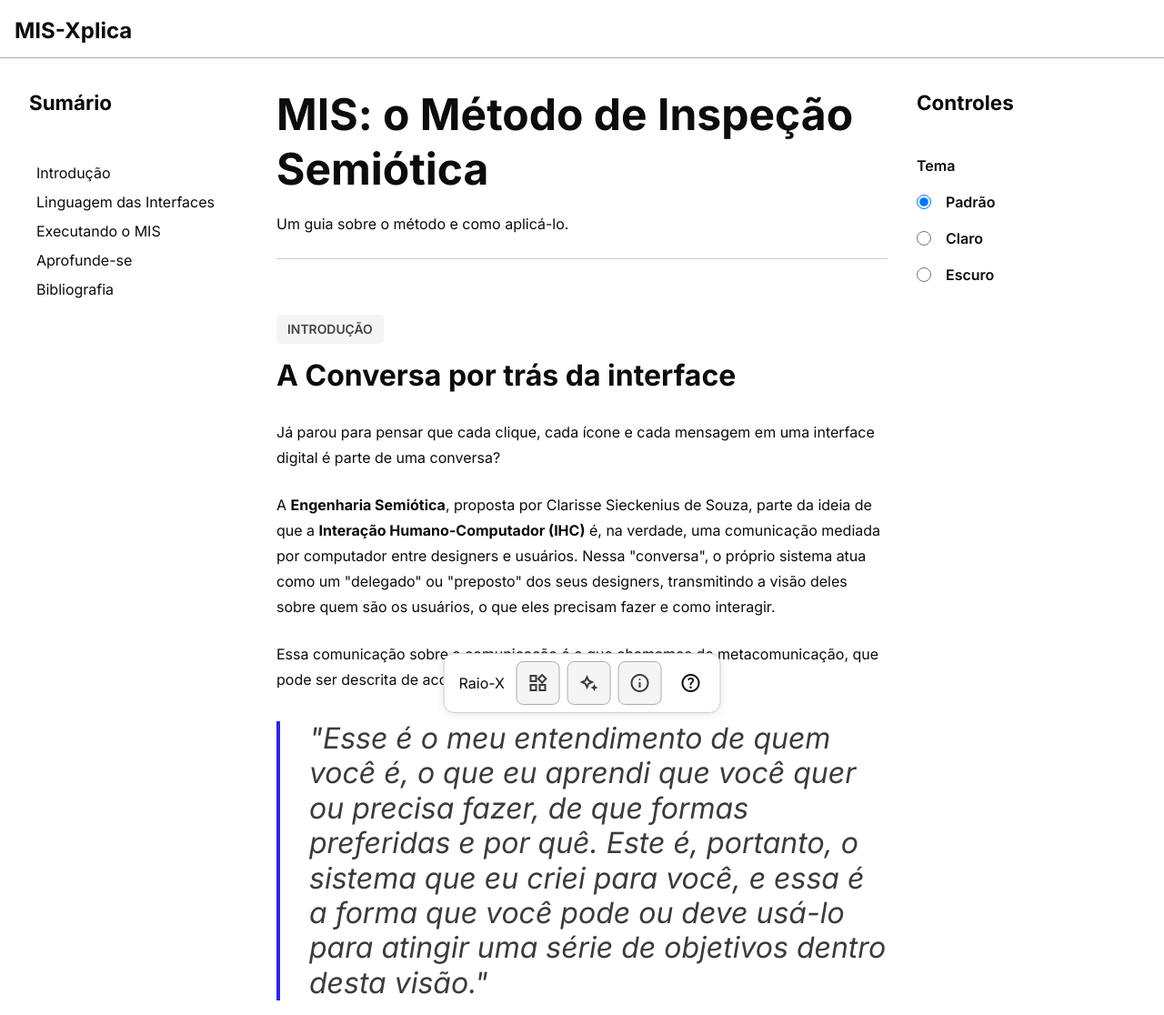
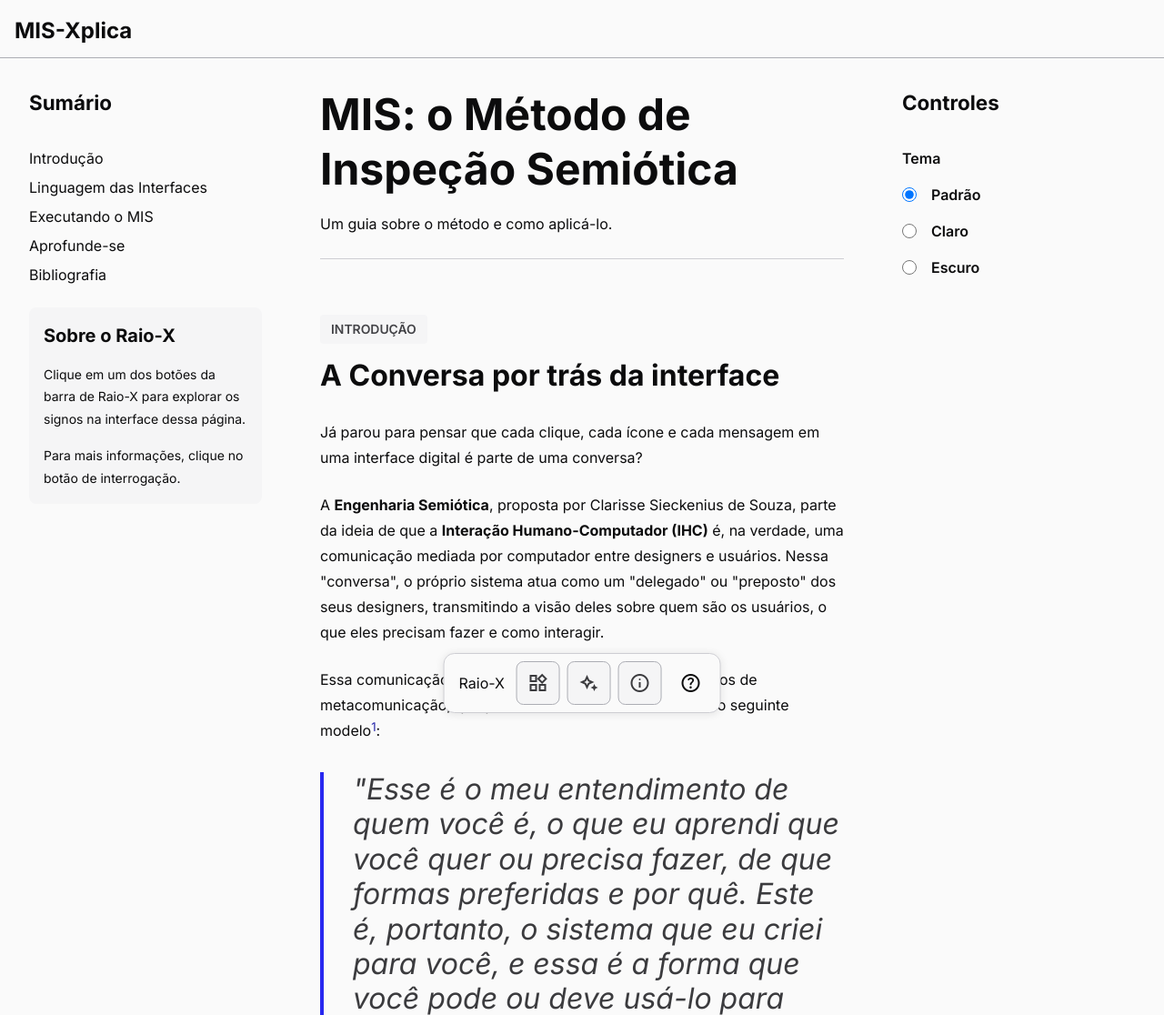
Before and after one commit to Fellipe-M-Silva/mis-xplica, a plain HTML site: page index.html in a window 1280 px wide. Shown: the top 1116 px of the page at 91% size. Drawn offline with nearby package versions, Linux system fonts and the light colour scheme; a web font is replaced by a local one.

Commit message:
feat: ajuste de layout e card explicativo do raio-x

```diff
--- a/css/colors.css
+++ b/css/colors.css
@@ -1,5 +1,6 @@
 :root {
 	--white: #ffffff;
+	--off-white: #fafafa;
 	/* Paleta Neutra: 'wild-sand' */
 	--wild-sand-50: #f5f5f6;
 	--wild-sand-100: #e5e5e8;
@@ -67,13 +68,13 @@
 :root:not([data-theme="dark"]):not([data-theme="default"]),
 body[data-theme="light"] {
 	/* Cores de Texto e Fundo (Usando a paleta neutra) */
-	--header-bg-color: var(--white);
+	--header-bg-color: var(--off-white);
+	--background-color: var(--off-white);
+	--background-color-alt: var(--wild-sand-50);
 	--header-text-color: var(--wild-sand-950);
 	--header-border-color: var(--wild-sand-300);
 	--text-color: var(--wild-sand-950);
 	--section-name-color: var(--wild-sand-800);
-	--background-color: var(--white);
-	--background-color-alt: var(--wild-sand-50);
 
 	/* Cores de Destaque e Interação (Usando a paleta primária) */
 	--primary-color: var(--blue-600);
--- a/css/dialog.css
+++ b/css/dialog.css
@@ -57,6 +57,7 @@
 
 .dialog-header .close-dialog {
 	background-color: var(--background-color);
+	color: var(--text-color);
 	display: flex;
 	align-items: center;
 	justify-content: center;
--- a/css/layout.css
+++ b/css/layout.css
@@ -3,7 +3,8 @@
 	margin: 0 auto;
 	display: flex;
 	align-items: flex-start;
-	gap: 2rem;
+	max-width: 1920px;
+	gap: 0;
 }
 
 .side-content {
@@ -42,6 +43,7 @@
 
 .side-content h4 {
 	margin-top: 0;
+	margin-bottom: 1rem;
 }
 
 .container .content {
@@ -50,6 +52,7 @@
 	flex-direction: column;
 	align-items: center;
 	height: 100%;
+	padding: 2rem;
 }
 
 section {
@@ -101,7 +104,6 @@ section:last-of-type {
 .wrapper {
 	width: 100%;
 	display: flex;
-	flex-direction: column;
 	gap: 1rem;
 }
 
@@ -112,7 +114,6 @@ section:last-of-type {
 	border: 1px solid var(--border-color);
 	border-radius: 0.5rem;
 	padding: 1rem;
-	margin-bottom: 1rem;
 }
 
 .sign-card h4 {
@@ -298,10 +299,9 @@ section:last-of-type {
 	padding-left: 0;
 }
 
-.summary-sidebar ul ul {
+.summary-sidebar ul {
 	/* Subníveis */
-	padding-left: 15px;
-	margin-top: 5px;
+	padding-left: 1rem;
 }
 
 .summary-sidebar a {
@@ -333,15 +333,14 @@ section:last-of-type {
 	h3 {
 		font-size: 1.5em;
 	}
+
+	.wrapper {
+		flex-direction: column;
+	}
 }
 
 @media (min-width: 769px) {
 	/* Ajuste para desktop: conteúdo principal se move quando o sumário está ativo */
-	body.summary-active main {
-		margin-left: 250px; /* Largura do sidebar */
-		transition: margin-left 0.3s ease-in-out;
-	}
-
 	#mobile-navigation-header {
 		display: none;
 	}
@@ -349,16 +348,17 @@ section:last-of-type {
 	.side-content {
 		display: flex;
 		flex-direction: column;
-		min-width: 240px;
+		min-width: 320px;
 		flex: 1 240px 0;
 		align-self: flex-start;
 		position: sticky;
 		top: 6rem;
 	}
 
-	.summary {
+	.summary,
+	.controls {
 		position: sticky;
-		top: 6rem;
+		top: 4rem;
 		background-color: var(--background-color);
 		display: flex;
 		flex-direction: column;
@@ -366,35 +366,19 @@ section:last-of-type {
 		gap: 1rem;
 		width: 100%;
 		height: 100%;
-		padding: 0;
-		z-index: 1020;
-	}
-
-	.controls {
-		position: sticky;
-		top: 6rem;
-		background-color: var(--background-color);
-		display: flex;
-		flex-direction: column;
-		max-width: 240px;
-		gap: 1rem;
-		width: 100%;
-		height: 100%;
-		padding: 0;
-		z-index: 1020;
+		z-index: 1000;
 	}
 
 	.wrapper {
 		width: 100%;
-		display: flex;
+		flex-direction: row;
 		flex-wrap: wrap;
 		gap: 1rem;
+	}
+	.sign-card {
+		flex: 1 0 calc(33.333% - 1rem); /* Três exemplos por linha */
 	}
 	.example {
 		flex: 1 0 calc(50% - 1rem); /* Dois exemplos por linha */
 	}
-
-	.container {
-		padding: 2rem;
-	}
 }
--- a/css/main.css
+++ b/css/main.css
@@ -90,7 +90,8 @@ blockquote span {
 
 /* Estilos para o sumário lateral */
 .side-content ul {
-	padding: 0.5rem;
+	margin: 0;
+	padding: 0;
 }
 
 .side-content ul li {
@@ -371,3 +372,23 @@ fieldset {
 	align-items: center;
 	gap: 0.5rem;
 }
+
+.summary-info {
+	padding: 1rem;
+	background-color: var(--background-color-alt);
+	border-radius: 0.5rem;
+}
+
+.summary-info h5 {
+	font-size: 1.25rem;
+	margin-bottom: 1rem;
+}
+.summary-info p {
+	font-size: 0.875rem;
+}
+.summary-info p:first-of-type {
+	margin-bottom: 1rem;
+}
+.summary-info p:last-child {
+	margin-bottom: 0;
+}
--- a/css/typography.css
+++ b/css/typography.css
@@ -89,6 +89,14 @@ em {
 	color: var(--text-color);
 }
 
+.footnote {
+	font-size: 0.83em;
+	line-height: 0.5em;
+	vertical-align: baseline;
+	position: relative;
+	top: -0.4em;
+}
+
 @media screen and (min-width: 769px) {
 	h1 {
 		font-size: 3rem;
--- a/index.html
+++ b/index.html
@@ -91,6 +91,17 @@
 					<li><a href="#aprofundar">Aprofunde-se</a></li>
 					<li><a href="#bibliografia">Bibliografia</a></li>
 				</ul>
+
+				<div class="summary-info">
+					<h5>Sobre o Raio-X</h5>
+					<p>
+						Clique em um dos botões da barra de Raio-X para explorar
+						os signos na interface dessa página.
+					</p>
+					<p>
+						Para mais informações, clique no botão de interrogação.
+					</p>
+				</div>
 			</nav>
 
 			<div class="content">
@@ -120,7 +131,11 @@
 					<p>
 						Essa comunicação sobre a comunicação é o que chamamos de
 						metacomunicação, que pode ser descrita de acordo com o
-						seguinte modelo:
+						seguinte modelo<a
+							class="footnote"
+							href="#bibliografia-1"
+							>1</a
+						>:
 					</p>
 					<blockquote
 						id="metacommunication-quote"
@@ -141,14 +156,17 @@
 						"capacidade da interface de comunicar ao usuário a
 						lógica do design: as intenções do designer e os
 						princípios de interação resultantes das decisões tomadas
-						durante todo o processo de design" (Barbosa et al.,
-						2021)
+						durante todo o processo de design"<a
+							class="footnote"
+							href="#bibliografia-2"
+							>2</a
+						>
 					</p>
 				</section>
 
 				<section id="linguagem-interfaces">
 					<span class="section-name">Linguagem das Interfaces</span>
-					<h2>Decifrando os Signos Semióticos</h2>
+					<h2>Decifrando os signos semióticos</h2>
 					<p>
 						No coração da inspeção semiótica está o conceito de
 						signo. Um signo é qualquer coisa que representa algo ou
@@ -538,7 +556,7 @@
 										class="input-specification"
 										id="password-field-helper"
 									>
-										Deve conter entre 3 e 20 caráteres.
+										Deve conter entre 3 e 20 caracteres.
 									</p>
 								</div>
 							</div>
@@ -669,12 +687,12 @@
 					<span class="section-name">Bibliografia</span>
 					<h2>Referências bibliográficas</h2>
 					<ul>
-						<li>
-							BARBOSA, Simone Diniz Junqueira et al. Interação
+						<li id="bibliografia-1">
+							BARBOSA, Simone D. J. et al. Interação
 							Humano-Computador e Experiência do Usuário. Rio de
 							Janeiro, RJ: Autopublicação, 2021.
 						</li>
-						<li>
+						<li id="bibliografia-2">
 							SOUZA, Clarisse Sieckenius de. The Semiotic
 							Engineering of Human-Computer Interaction. Londres:
 							The MIT Press, 2005.
```
Also changed, not shown: js/bibliography.js (added, +7 -0 lines).
